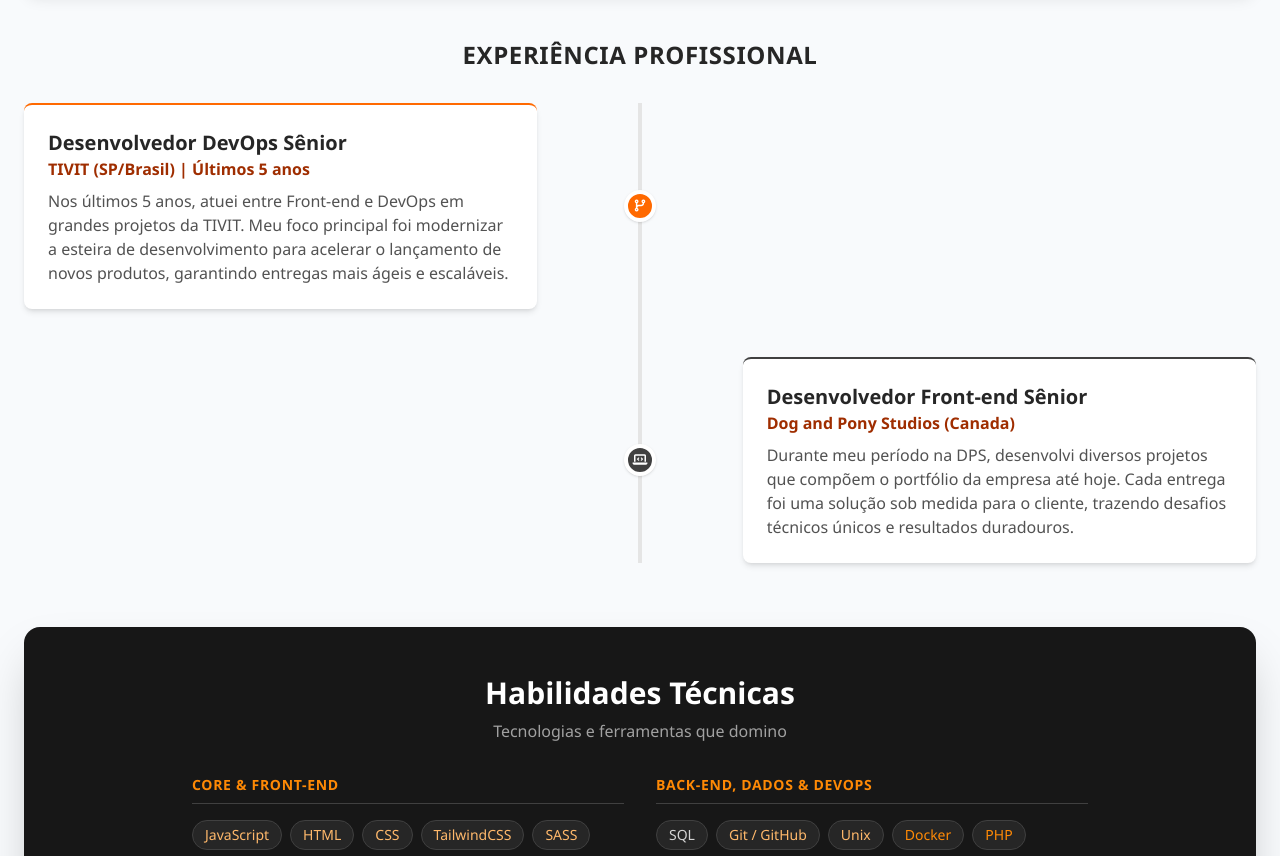
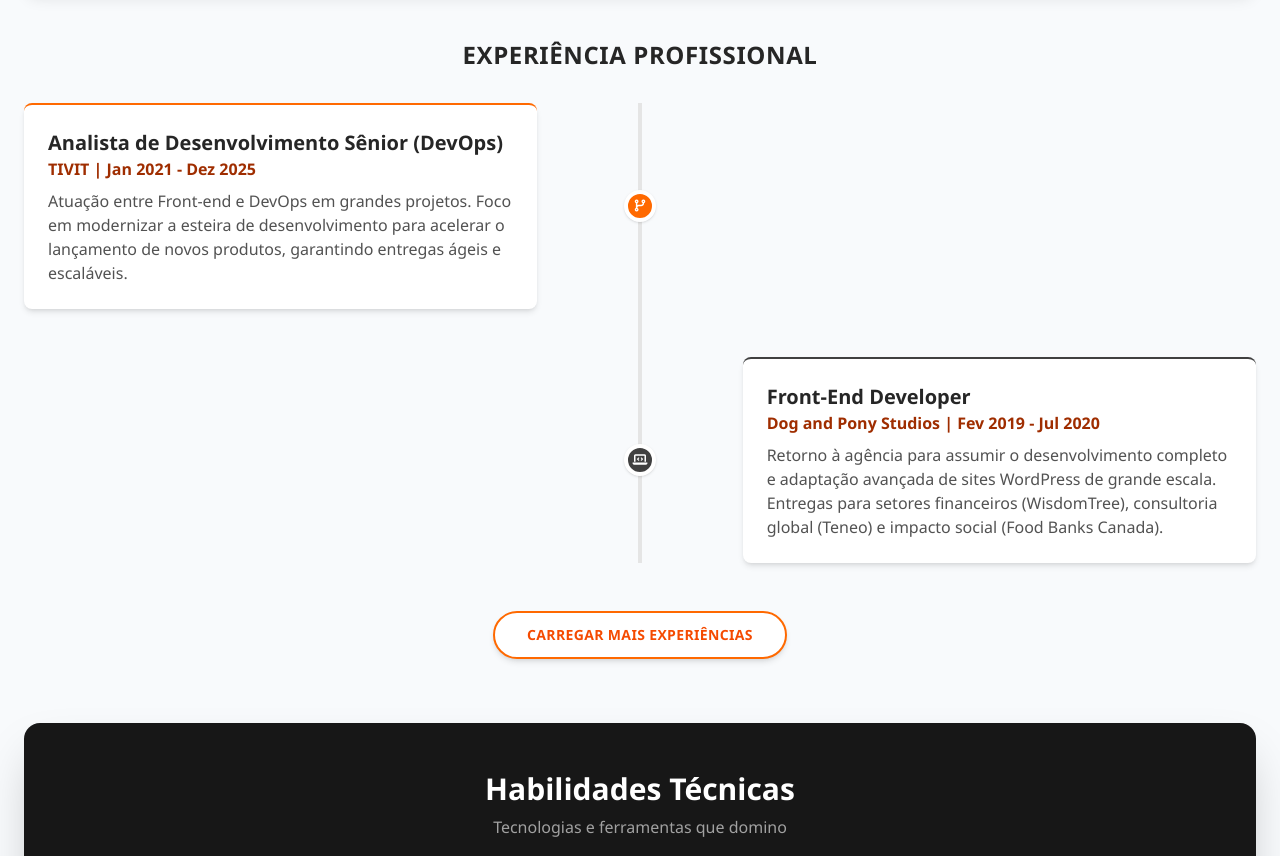
Before and after one commit to viniciusdocanto/docanto, a Vue app: page / in a window 1280 px wide. Shown: the part 520-1376 px from the top of the page. Built offline with nearby package versions, Linux system fonts and the light colour scheme.

Commit message:
feat: update professional experience with full history and restore load more functionality

```diff
--- a/src/components/Experience.vue
+++ b/src/components/Experience.vue
@@ -33,16 +33,27 @@
               </div>
           </div>
       </div>
+
+      <!-- Botão Carregar Mais -->
+      <div v-if="!showAll && allJobs.length > 2" class="mt-8 text-center">
+          <button @click="showAll = true" class="px-8 py-3 bg-white border-2 border-orange-500 text-orange-600 font-bold rounded-full hover:bg-orange-500 hover:text-white transition-all shadow-md cursor-pointer uppercase text-sm tracking-wide">
+              {{ $t('loadMore') }}
+          </button>
+      </div>
   </section>
 </template>
 
 <script setup>
-import { computed } from 'vue'
+import { ref, computed } from 'vue'
 import { useI18n } from 'vue-i18n'
 
 const { tm } = useI18n()
 
-// Exibir todas as experiências diretamente
+const showAll = ref(false)
+
+// Exibir apenas as 2 primeiras por padrão
 const allJobs = computed(() => tm('experiences'))
-const visibleJobs = computed(() => allJobs.value)
+const visibleJobs = computed(() => {
+    return showAll.value ? allJobs.value : allJobs.value.slice(0, 2)
+})
 </script>
--- a/src/locales/messages.js
+++ b/src/locales/messages.js
@@ -13,21 +13,84 @@ export default {
         experiences: [
             {
                 id: 1,
-                title: "Desenvolvedor DevOps Sênior",
-                company: "TIVIT (SP/Brasil)",
-                period: "Últimos 5 anos",
-                desc: "Nos últimos 5 anos, atuei entre Front-end e DevOps em grandes projetos da TIVIT. Meu foco principal foi modernizar a esteira de desenvolvimento para acelerar o lançamento de novos produtos, garantindo entregas mais ágeis e escaláveis.",
+                title: "Analista de Desenvolvimento Sênior (DevOps)",
+                company: "TIVIT",
+                period: "Jan 2021 - Dez 2025",
+                desc: "Atuação entre Front-end e DevOps em grandes projetos. Foco em modernizar a esteira de desenvolvimento para acelerar o lançamento de novos produtos, garantindo entregas ágeis e escaláveis.",
                 icon: "fa-solid fa-code-branch",
                 color: "orange"
             },
             {
                 id: 2,
-                title: "Desenvolvedor Front-end Sênior",
-                company: "Dog and Pony Studios (Canada)",
-                period: "",
-                desc: "Durante meu período na DPS, desenvolvi diversos projetos que compõem o portfólio da empresa até hoje. Cada entrega foi uma solução sob medida para o cliente, trazendo desafios técnicos únicos e resultados duradouros.",
+                title: "Front-End Developer",
+                company: "Dog and Pony Studios",
+                period: "Fev 2019 - Jul 2020",
+                desc: "Retorno à agência para assumir o desenvolvimento completo e adaptação avançada de sites WordPress de grande escala. Entregas para setores financeiros (WisdomTree), consultoria global (Teneo) e impacto social (Food Banks Canada).",
                 icon: "fa-solid fa-laptop-code",
+                color: "blue"
+            },
+            {
+                id: 3,
+                title: "Desenvolvedor Front-End",
+                company: "Agência Digital M2BR",
+                period: "Set 2014 - Fev 2019",
+                desc: "Desenvolvimento e atualização contínua de sites e e-commerces. Implementação técnica de soluções WordPress para portfólio robusto, incluindo HarperCollins, Windsor Hotéis, Essilor e Elite Musical.",
+                icon: "fa-solid fa-code",
+                color: "green"
+            },
+            {
+                id: 4,
+                title: "Front-End Developer (Freelance)",
+                company: "Dog and Pony Studios",
+                period: "Mai 2014 - Ago 2014",
+                desc: "Parceria com agência canadense para assegurar entrega de soluções WordPress de alto padrão, integrando novas features e ajustes de responsividade para clientes como Airstart e Boys Arnold.",
+                icon: "fa-solid fa-globe",
                 color: "neutral"
+            },
+            {
+                id: 5,
+                title: "Desenvolvedor Front-End",
+                company: "Umbrella Agência Digital",
+                period: "Nov 2012 - Abr 2014",
+                desc: "Desenvolvimento e atualização de sites institucionais e e-commerces em WordPress. Projetos entregues para CEI Itaipu, Nexocs, Raphanet e Persona.",
+                icon: "fa-solid fa-umbrella",
+                color: "purple"
+            },
+            {
+                id: 6,
+                title: "Desenvolvedor Front-End",
+                company: "Banzi Design Studio",
+                period: "Mai 2012 - Out 2012",
+                desc: "Implementação e customização avançada de WordPress para portfólio diversificado, incluindo TV Globo, Nibo, Multiterminais, FINK e Zanna Sound.",
+                icon: "fa-solid fa-paint-brush",
+                color: "pink"
+            },
+            {
+                id: 7,
+                title: "Desenvolvedor Front-End (Sócio)",
+                company: "Jutsu Publicidade e Web",
+                period: "Jul 2008 - Abr 2012",
+                desc: "Gerenciamento de consultoria web e desenvolvimento completo de sites empresariais. Implementação de lojas virtuais e aplicação estratégica de SEO.",
+                icon: "fa-solid fa-users",
+                color: "red"
+            },
+            {
+                id: 8,
+                title: "Desenvolvedor Front-End",
+                company: "CaioCosta.com",
+                period: "Set 2011 - Jan 2012",
+                desc: "Gestão integral de projetos WordPress para o mercado internacional. Foco em Front-end, Back-end (PHP), otimização de performance (WPO) e SEO técnico.",
+                icon: "fa-solid fa-rocket",
+                color: "orange"
+            },
+            {
+                id: 9,
+                title: "Desenvolvedor Web",
+                company: "Web Sigma",
+                period: "Mai 2007 - Jul 2008",
+                desc: "Gestão de TI, Help Desk e Desenvolvimento Web. Administração de servidores dedicados (Windows/Linux) assegurando alta disponibilidade da infraestrutura.",
+                icon: "fa-solid fa-server",
+                color: "gray"
             }
         ]
     },
@@ -45,21 +108,84 @@ export default {
         experiences: [
             {
                 id: 1,
-                title: "Senior DevOps Developer",
-                company: "TIVIT (SP/Brasil)",
-                period: "Past 5 years",
-                desc: "For the past 5 years, I have worked in both Front-end and DevOps on large projects at TIVIT. My main focus was modernizing the development pipeline to accelerate the launch of new products, ensuring faster and more scalable deliveries.",
+                title: "Senior Development Analyst (DevOps)",
+                company: "TIVIT",
+                period: "Jan 2021 - Dec 2025",
+                desc: "Working across Front-end and DevOps on large-scale projects. Focused on modernizing the development pipeline to accelerate product launches, ensuring agile and scalable deliveries.",
                 icon: "fa-solid fa-code-branch",
                 color: "orange"
             },
             {
                 id: 2,
-                title: "Senior Front-end Developer",
-                company: "Dog and Pony Studios (Canada)",
-                period: "",
-                desc: "During my time at DPS, I developed several projects that make up the company's portfolio to this day. Each delivery was a bespoke solution for the client, bringing unique technical challenges and lasting results.",
+                title: "Front-End Developer",
+                company: "Dog and Pony Studios",
+                period: "Feb 2019 - Jul 2020",
+                desc: "Returned to the agency to lead full development and advanced adaptation of large-scale WordPress sites. Deliveries for finance (WisdomTree), global consulting (Teneo), and social impact (Food Banks Canada).",
                 icon: "fa-solid fa-laptop-code",
+                color: "blue"
+            },
+            {
+                id: 3,
+                title: "Front-End Developer",
+                company: "Agência Digital M2BR",
+                period: "Sep 2014 - Feb 2019",
+                desc: "Continuous development and updates of websites and e-commerces. Technical implementation of WordPress solutions for a robust portfolio, including HarperCollins, Windsor Hotels, Essilor, and Elite Musical.",
+                icon: "fa-solid fa-code",
+                color: "green"
+            },
+            {
+                id: 4,
+                title: "Front-End Developer (Freelance)",
+                company: "Dog and Pony Studios",
+                period: "May 2014 - Aug 2014",
+                desc: "Partnered with a Canadian agency to ensure high-standard WordPress solutions, integrating new features and responsiveness adjustments for clients such as Airstart and Boys Arnold.",
+                icon: "fa-solid fa-globe",
                 color: "neutral"
+            },
+            {
+                id: 5,
+                title: "Front-End Developer",
+                company: "Umbrella Agência Digital",
+                period: "Nov 2012 - Apr 2014",
+                desc: "Development and update of institutional sites and e-commerces in WordPress. Projects delivered for CEI Itaipu, Nexocs, Raphanet, and Persona.",
+                icon: "fa-solid fa-umbrella",
+                color: "purple"
+            },
+            {
+                id: 6,
+                title: "Front-End Developer",
+                company: "Banzi Design Studio",
+                period: "May 2012 - Oct 2012",
+                desc: "Advanced WordPress implementation and customization for a diverse portfolio, including TV Globo, Nibo, Multiterminals, FINK, and Zanna Sound.",
+                icon: "fa-solid fa-paint-brush",
+                color: "pink"
+            },
+            {
+                id: 7,
+                title: "Front-End Developer (Partner)",
+                company: "Jutsu Publicidade e Web",
+                period: "Jul 2008 - Apr 2012",
+                desc: "Web consulting management and full development of business websites. Implementation of virtual stores and strategic SEO application.",
+                icon: "fa-solid fa-users",
+                color: "red"
+            },
+            {
+                id: 8,
+                title: "Front-End Developer",
+                company: "CaioCosta.com",
+                period: "Sep 2011 - Jan 2012",
+                desc: "Full management of WordPress projects for the international market. Focus on Front-end, Back-end (PHP), performance optimization (WPO), and technical SEO.",
+                icon: "fa-solid fa-rocket",
+                color: "orange"
+            },
+            {
+                id: 9,
+                title: "Web Developer",
+                company: "Web Sigma",
+                period: "May 2007 - Jul 2008",
+                desc: "IT management, Help Desk, and Web Development. Administration of dedicated servers (Windows/Linux) ensuring high availability of infrastructure.",
+                icon: "fa-solid fa-server",
+                color: "gray"
             }
         ]
     }
```
Also changed, not shown: 1 other file (tests, documents, lock files or other folders).
